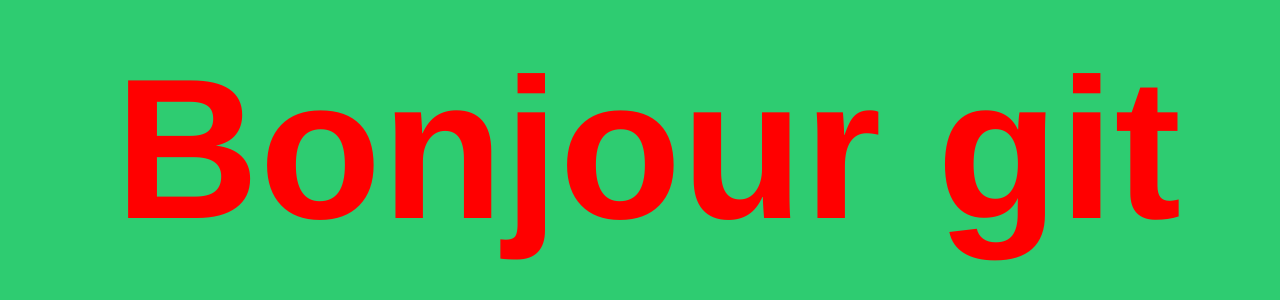
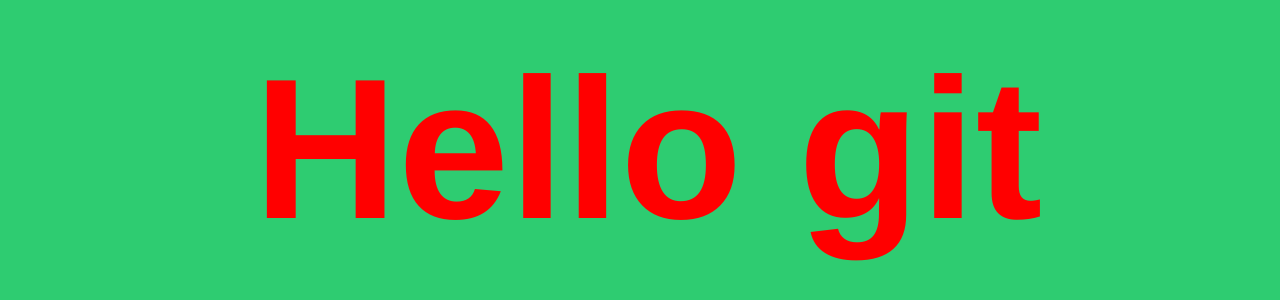
Before and after one commit to manal2/HELLO, a plain HTML site: page index.html in a window 1280 px wide. Shown: the part 310-610 px from the top of the page. Drawn offline with Linux system fonts and the light colour scheme.

Commit message:
Hello git

```diff
--- a/index.html
+++ b/index.html
@@ -16,6 +16,6 @@
 		}
 	</style>
 	<body>
-		<h1>Bonjour git</h1>
+		<h1>Hello git</h1>
 	</body>
 </html>
```
